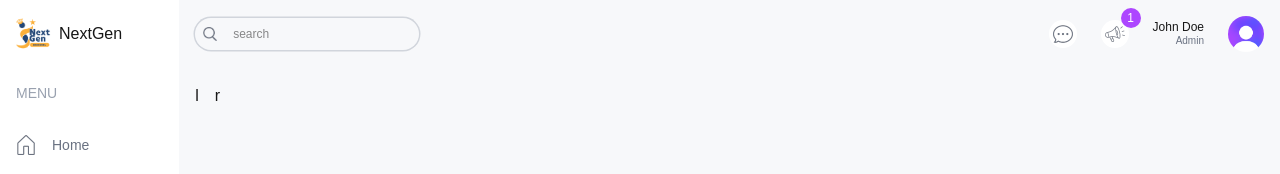
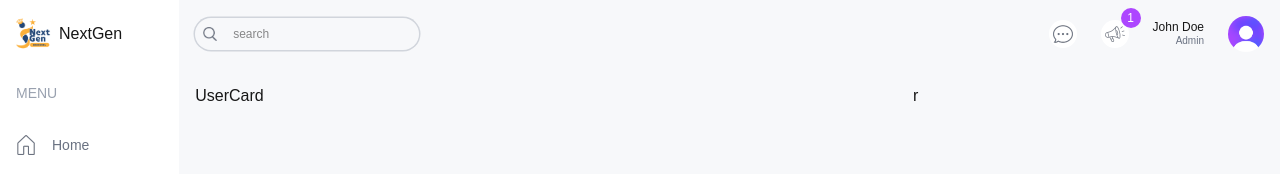
Before and after one commit to riponmondalbd/next-gen-school, a Next.js app: page /admin in a window 1280 px wide. Shown: the top 174 px of the page. Built offline with nearby package versions, Linux system fonts and the light colour scheme.

Commit message:
admin page--> make user card and implement to it in the admin page

```diff
--- a/src/app/(dashboard)/admin/page.tsx
+++ b/src/app/(dashboard)/admin/page.tsx
@@ -1,10 +1,17 @@
+import UserCard from "@/components/UserCard";
+
 export default function AdminPage() {
   return (
     <div className="p-4 flex gap-4 flex-col md:flex-row">
       {/* left side of main content */}
-      <div className="">l</div>
+      <div className="w-full lg:w-2/3">
+        {/* user cards */}
+        <div className="">
+          <UserCard type="" />
+        </div>
+      </div>
       {/* right side of main content  */}
-      <div className="">r</div>
+      <div className="w-full lg:w-1/3">r</div>
     </div>
   );
 }
--- /dev/null
+++ b/src/components/UserCard.tsx
@@ -0,0 +1,3 @@
+export default function UserCard({ type }: { type: string }) {
+  return <div>UserCard</div>;
+}
```
